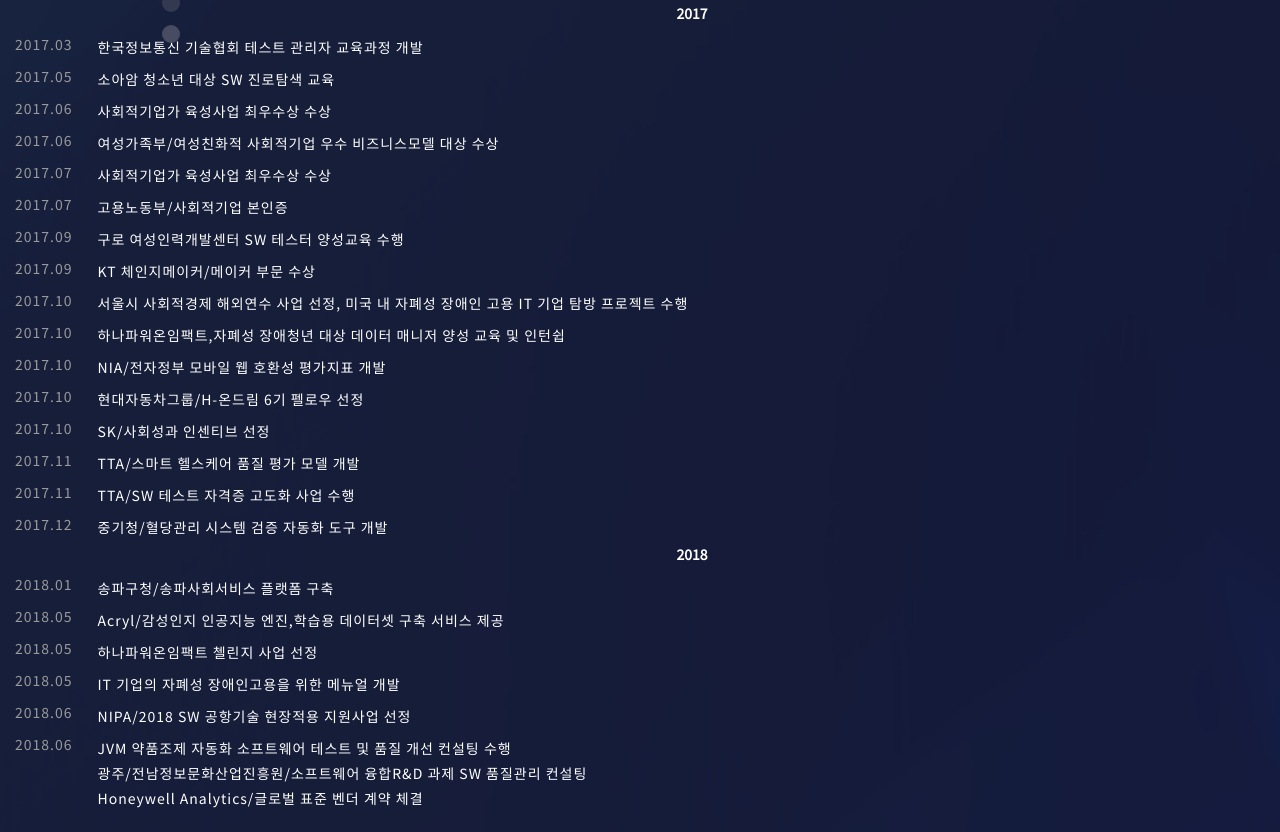
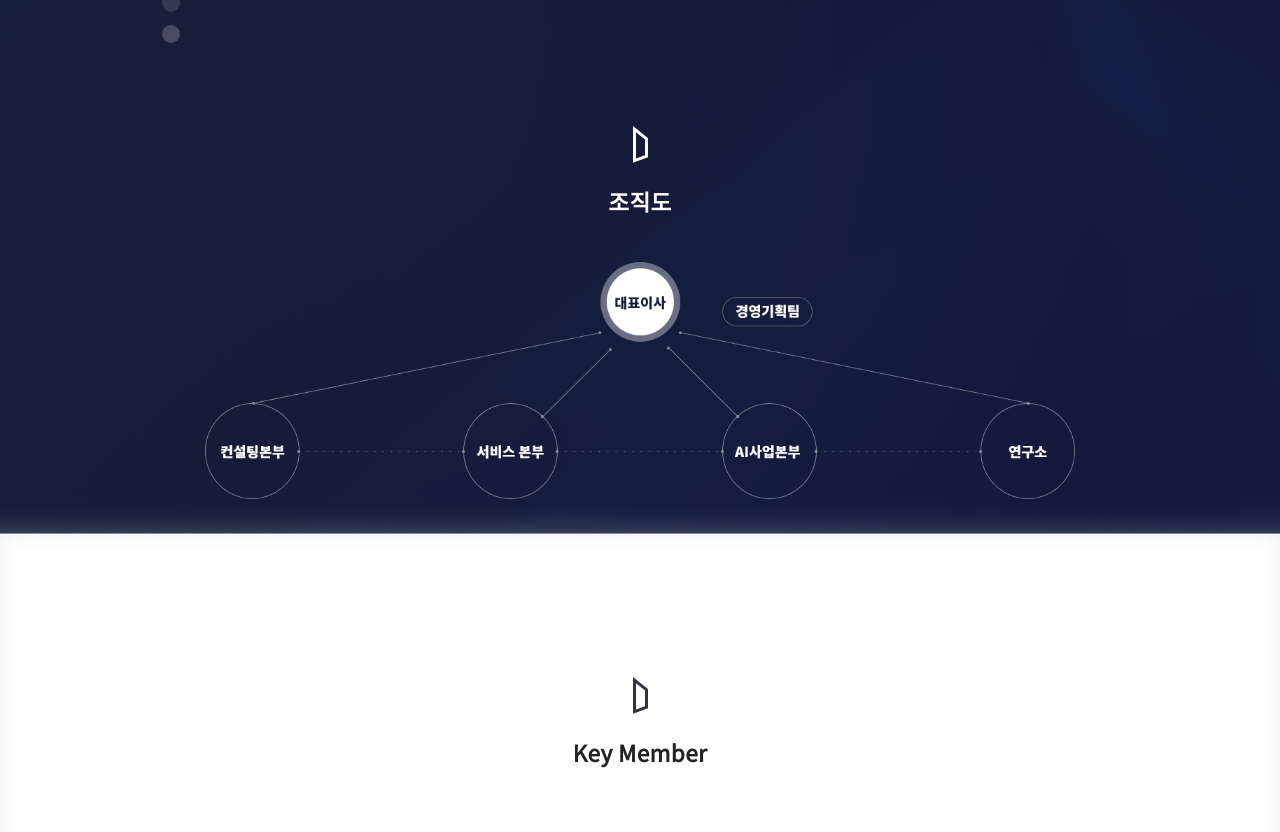
Before and after one commit to 92kimyoungchan/testWorks, a plain HTML site: page about.html in a window 1280 px wide. Shown: the part 3088-3920 px from the top of the page. Drawn offline with nearby package versions, Linux system fonts and the light colour scheme; some packages are replaced by stand-ins of ours.

Commit message:
ㅁㄴㅇㄴㅁㅇㅁㄴㅁㄴㄴㅁ

```diff
--- a/about.html
+++ b/about.html
@@ -179,107 +179,8 @@
 							</div></div>
 
 					</div>
-					<div class="articleHistory">
-						<label class="year">2017</label>
-						<div class="contentWrapper">
-
-							<div class="content">
-								<p class="date">2017.03</p>
-								<p>한국정보통신 기술협회 테스트 관리자 교육과정 개발</p>
-							</div>
-							<div class="content">
-								<p class="date">2017.05</p>
-								<p>소아암 청소년 대상 SW 진로탐색 교육</p>
-							</div>
-							<div class="content">
-								<p class="date">2017.06</p>
-								<p>사회적기업가 육성사업 최우수상 수상</p>
-							</div>
-							<div class="content">
-								<p class="date">2017.06</p>
-								<p>여성가족부/여성친화적 사회적기업 우수 비즈니스모델 대상 수상</p>
-							</div>
-							<div class="content">
-								<p class="date">2017.07</p>
-								<p>사회적기업가 육성사업 최우수상 수상</p>
-							</div>
-							<div class="content">
-								<p class="date">2017.07</p>
-								<p>고용노동부/사회적기업 본인증</p>
-							</div>
-							<div class="content">
-								<p class="date">2017.09</p>
-								<p>구로 여성인력개발센터 SW 테스터 양성교육 수행</p>
-							</div>
-							<div class="content">
-								<p class="date">2017.09</p>
-								<p>KT 체인지메이커/메이커 부문 수상</p>
-							</div>
-							<div class="content">
-								<p class="date">2017.10</p>
-								<p>서울시 사회적경제 해외연수 사업 선정, 미국 내 자폐성 장애인 고용 IT 기업 탐방 프로젝트 수행</p>
-							</div>
-							<div class="content">
-								<p class="date">2017.10</p>
-								<p>하나파워온임팩트,자폐성 장애청년 대상 데이터 매니저 양성 교육 및 인턴쉽</p>
-							</div>
-							<div class="content">
-								<p class="date">2017.10</p>
-								<p>NIA/전자정부 모바일 웹 호환성 평가지표 개발</p>
-							</div>
-							<div class="content">
-								<p class="date">2017.10</p>
-								<p>현대자동차그룹/H-온드림 6기 펠로우 선정</p>
-							</div>
-							<div class="content">
-								<p class="date">2017.10</p>
-								<p>SK/사회성과 인센티브 선정</p>
-							</div>
-							<div class="content">
-								<p class="date">2017.11</p>
-								<p>TTA/스마트 헬스케어 품질 평가 모델 개발</p>
-							</div>
-							<div class="content">
-								<p class="date">2017.11</p>
-								<p>TTA/SW 테스트 자격증 고도화 사업 수행</p>
-							</div>
-							<div class="content">
-								<p class="date">2017.12</p>
-								<p>중기청/혈당관리 시스템 검증 자동화 도구 개발</p>
-							</div>
-						</div>
-					</div>
-					<div class="articleHistory figure">
-						<label class="year">2018</label>
-						<div class="contentWrapper">
 
 
-							<div class="content">
-								<p class="date">2018.01</p>
-								<p>송파구청/송파사회서비스 플랫폼 구축</p>
-							</div>
-							<div class="content">
-								<p class="date">2018.05</p>
-								<p>Acryl/감성인지 인공지능 엔진,학습용 데이터셋 구축 서비스 제공</p>
-							</div>
-							<div class="content">
-								<p class="date">2018.05</p>
-								<p>하나파워온임팩트 첼린지 사업 선정</p>
-							</div>
-							<div class="content">
-								<p class="date">2018.05</p>
-								<p>IT 기업의 자폐성 장애인고용을 위한 메뉴얼 개발</p>
-							</div>
-							<div class="content">
-								<p class="date">2018.06</p>
-								<p>NIPA/2018 SW 공항기술 현장적용 지원사업 선정</p>
-							</div>
-							<div class="content">
-								<p class="date">2018.06</p>
-								<p>JVM 약품조제 자동화 소프트웨어 테스트 및 품질 개선 컨설팅 수행<br />광주/전남정보문화산업진흥원/소프트웨어 융합R&D 과제 SW 품질관리 컨설팅<br />Honeywell Analytics/글로벌 표준 벤더 계약 체결</p>
-							</div>
-						</div>
-					</div>
 
 				</div>
 			</div>
```
